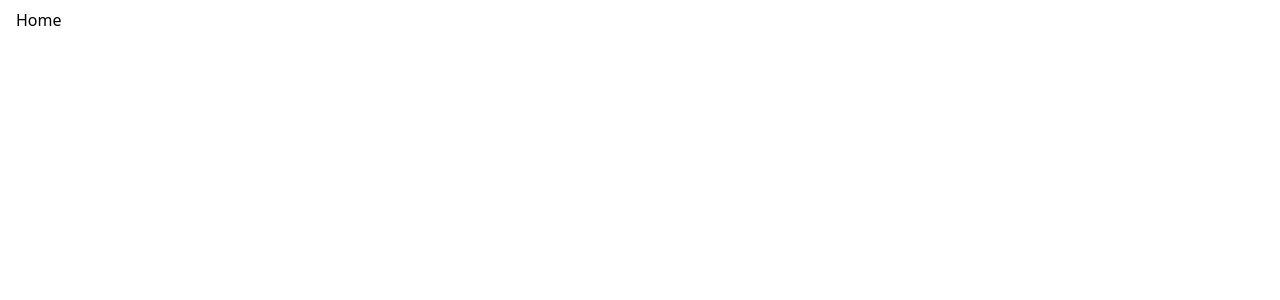
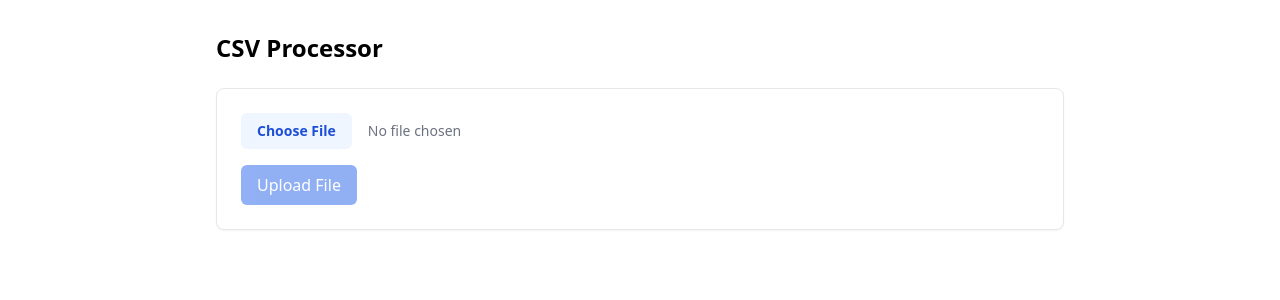
Before and after one commit to fabiodelllima/processador-csv-fullstack, a React (Vite) app in the folder frontend/: page / in a window 1280 px wide. Shown: the top 300 px of the page. Built offline with nearby package versions, Linux system fonts and the light colour scheme.

Commit message:
feat(frontend): Criação da página Home

```diff
--- a/frontend/src/pages/Home.tsx
+++ b/frontend/src/pages/Home.tsx
@@ -1,7 +1,9 @@
+import CsvProcessor from "../components/CsvProcessor";
+
 const Home = () => {
   return (
-    <div className="flex items-center px-4 py-2">
-      <h1>Home</h1>
+    <div className="px-4 py-2">
+      <CsvProcessor />
     </div>
   );
 };
```
